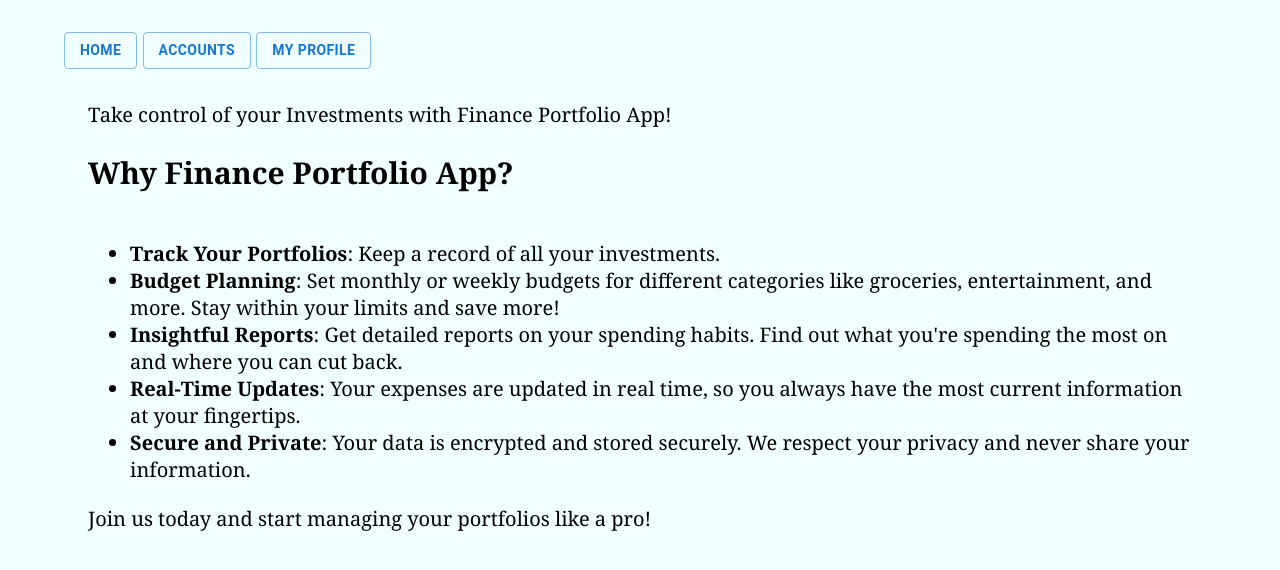
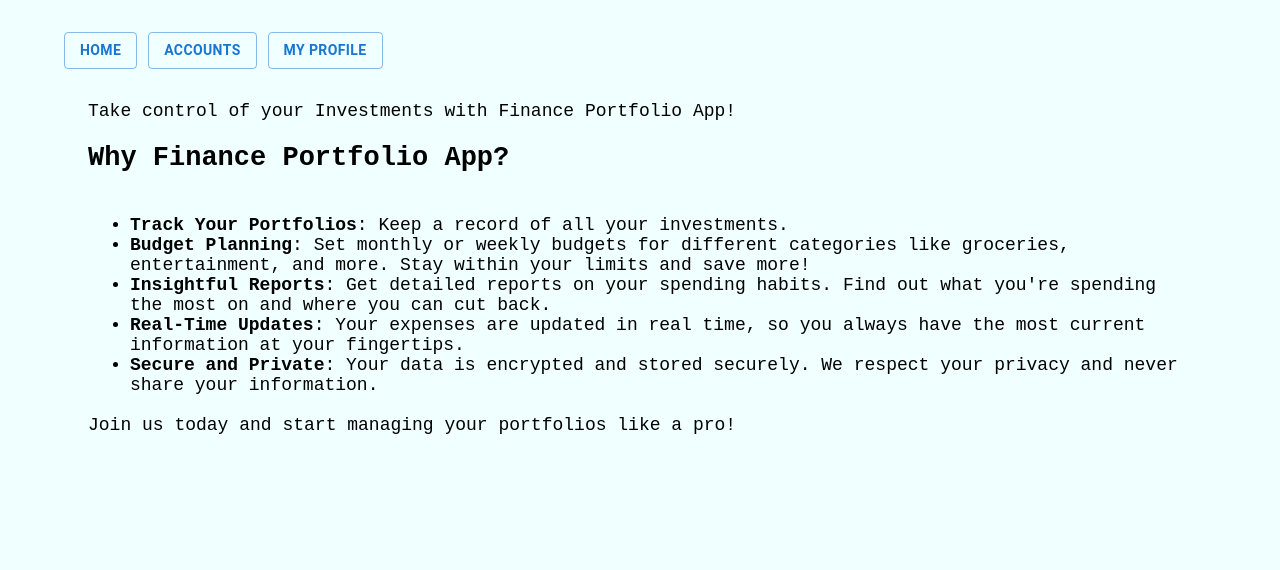
Before and after one commit to spring-lab-01/finance-portfolio, a React (Vite) app in the folder src/main/frontend/: page / in a window 1280 px wide. Shown: the top 570 px of the page. Built offline with nearby package versions, Linux system fonts and the light colour scheme.

Commit message:
font updated

```diff
--- a/src/main/frontend/src/index.css
+++ b/src/main/frontend/src/index.css
@@ -1,8 +1,8 @@
 /*@charset "utf-8";*/
 
 body {
-    font-family: Cambria, monospace;
-    font-size: 20px;
+    font-family: Poppins, monospace;
+    font-size: large;
     background-color: azure;
     justify-content: center;
     margin: 0;
```
